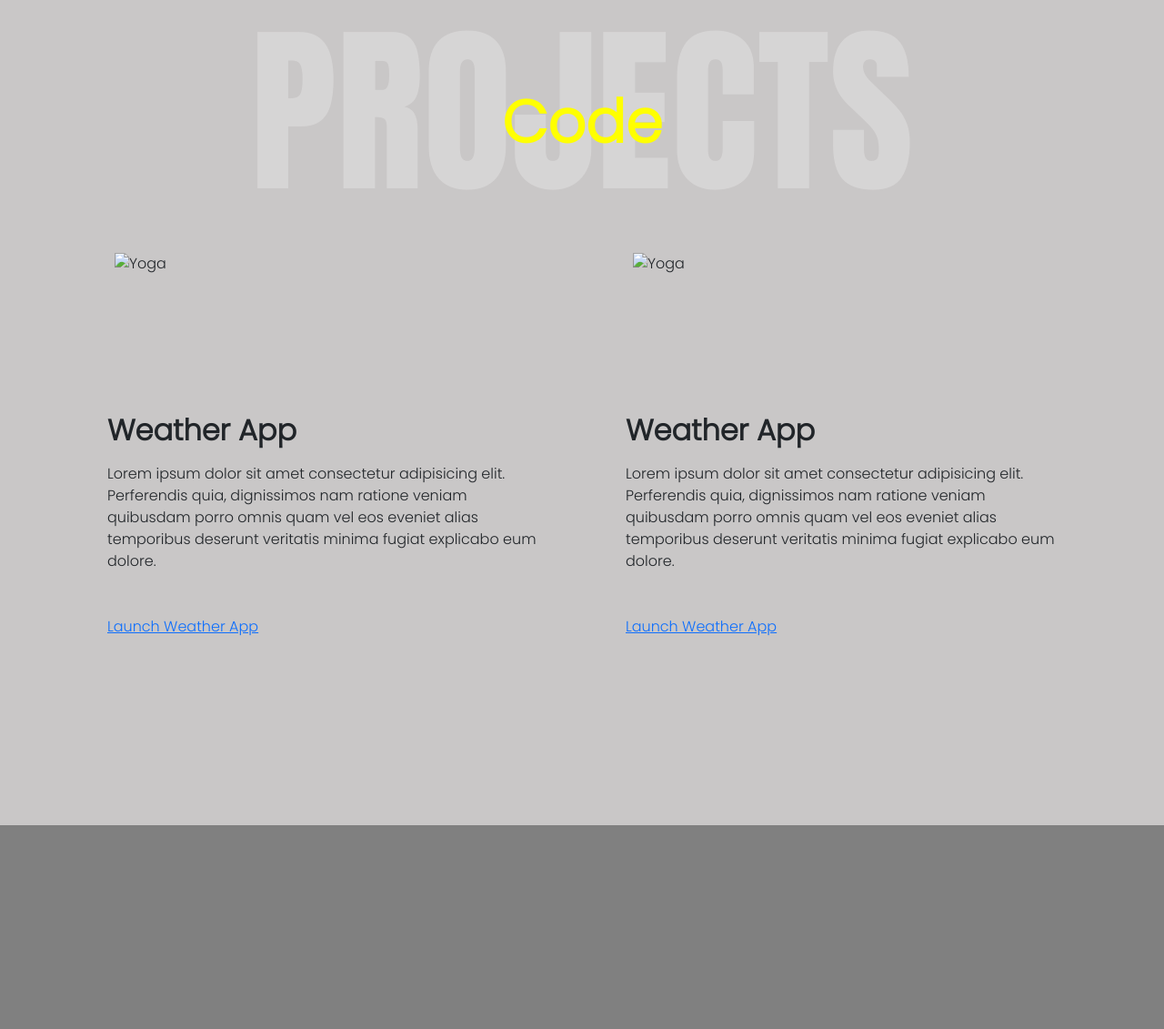
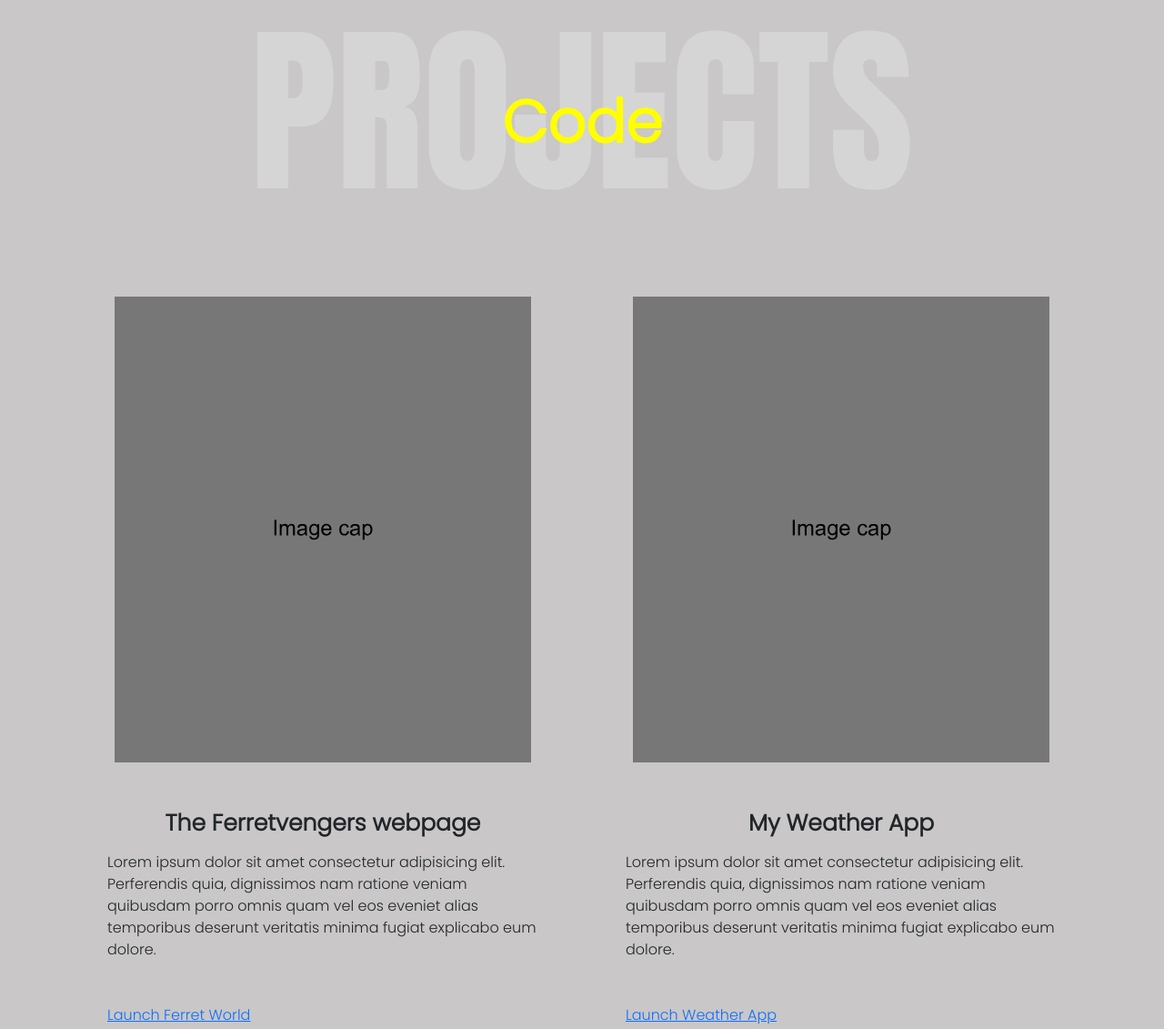
Before and after one commit to Astridaol/my-portfolio-project-2022, a plain HTML site: page index.html in a window 1280 px wide. Shown: the part 929-2060 px from the top of the page at 91% size. Before the commit the page ends 1860 px from the top, so only its background shows below. Drawn offline with nearby package versions, Linux system fonts and the light colour scheme.

Commit message:
adding test images

```diff
--- a/index.html
+++ b/index.html
@@ -89,7 +89,7 @@
             <img
               src="media/download.png"
               alt="SheCodes Logo"
-              class="img-fluid rounded p-5 branding-image"
+              class="img-fluid rounded branding-image"
             />
           </div>
         </div>
@@ -101,16 +101,16 @@
 
       <div class="container">
         <div class="row mt-5">
-          <div class="col-sm-6 p-5">
+          <div class="col-sm-6 p-5 mt-5">
             <img
-              src="images/weather.png"
+              src="media/image-test.svg"
               alt="Yoga"
               class="img-fluid rounded p-2"
             />
           </div>
-          <div class="col-sm-6 p-5">
+          <div class="col-sm-6 p-5 mt-5">
             <img
-              src="images/weather.png"
+              src="media/image-test.svg"
               alt="Yoga"
               class="img-fluid rounded p-2"
             />
@@ -118,7 +118,7 @@
         </div>
         <div class="row mt-5">
           <div class="col-sm-6 p-5">
-            <h2 class="mb-3">Weather App</h2>
+            <h2 class="projecttittle mb-3">The Ferretvengers webpage</h2>
             <p>
               Lorem ipsum dolor sit amet consectetur adipisicing elit.
               Perferendis quia, dignissimos nam ratione veniam quibusdam porro
@@ -127,11 +127,11 @@
             </p>
 
             <div class="mt-5 mb-5">
-              <a href="#" class="primary-link">Launch Weather App</a>
+              <a href="#" class="primary-link">Launch Ferret World</a>
             </div>
           </div>
-           <div class="col-sm-6 p-5">
-            <h2 class="mb-3">Weather App</h2>
+           <div class="col-sm-6 p-5 ">
+            <h2 class="projecttittle mb-3">My Weather App</h2>
             <p>
               Lorem ipsum dolor sit amet consectetur adipisicing elit.
               Perferendis quia, dignissimos nam ratione veniam quibusdam porro
--- a/style/app.css
+++ b/style/app.css
@@ -61,6 +61,13 @@ h3 {
   padding: 110px 10px;
 }
 
+.projecttittle {
+  margin-top: -100px;
+  text-align: center;
+  font-size: 25px;
+  font-weight: bold;
+}
+
 /*Responsive*/
 
 @media (max-width: 750px) {
```
Also changed, not shown: media/image-test.svg (added).
